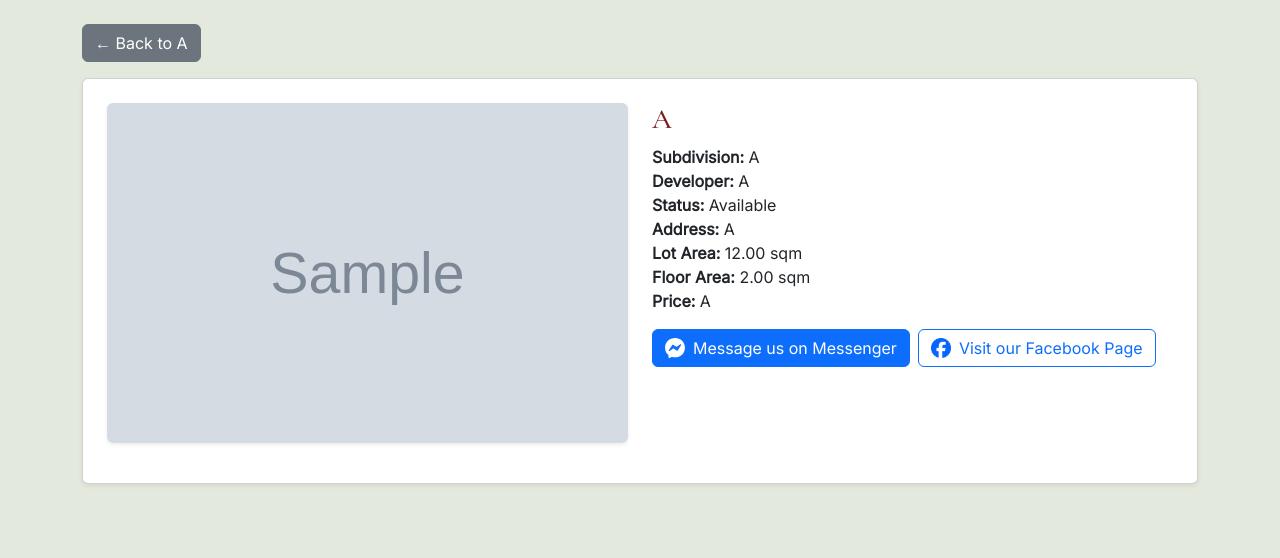
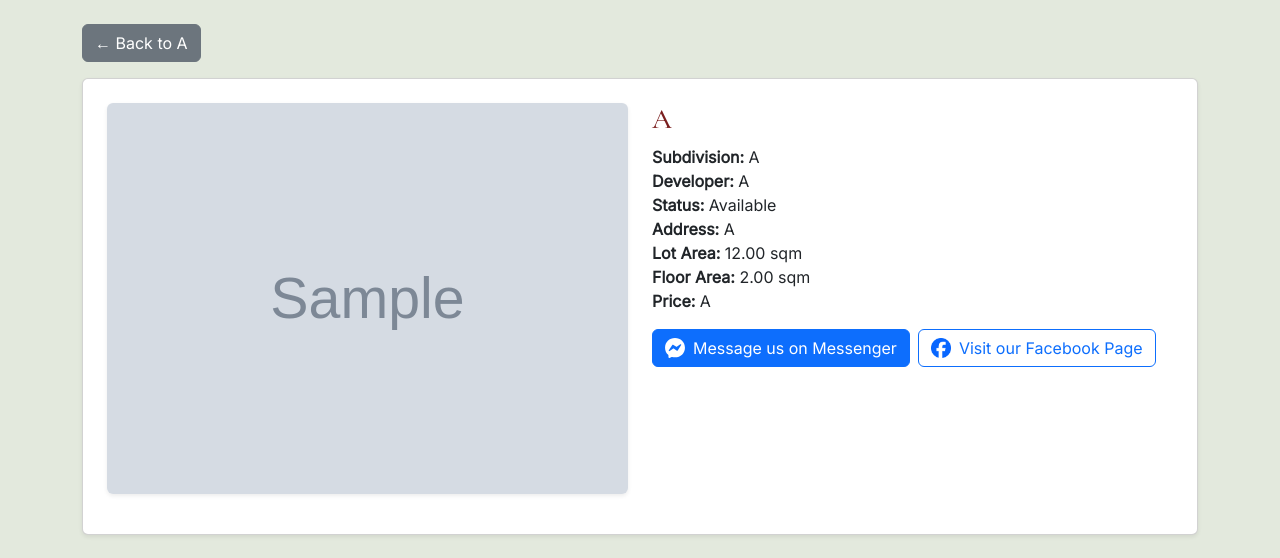
Before and after one commit to tmthyosio/annregarrealty, a Django app: page /properties/properties/1/ in a window 1280 px wide. Shown: the part 77-635 px from the top of the page. Run offline with Django 5.2, Linux system fonts and the light colour scheme; data comes from the database, SQL or seed files in the repository; tables that the repository leaves empty hold one stand-in row (values such as "Sample post"); grey boxes marked "Sample" are stand-in pictures; some libraries are stand-ins or nearby versions.

Commit message:
Mali ng naedit na line

```diff
--- a/properties/templates/properties/property_detail.html
+++ b/properties/templates/properties/property_detail.html
@@ -19,7 +19,7 @@
             <img src="{{ main.image.url }}"
                 alt="{{ property.title }}"
                 class="img-fluid rounded shadow-sm mb-3"
-                style="width: 100%; height: 340px; object-fit: cover;">
+                style="width: 100%; height: auto;">
           </a>
         {% endif %}
       {% endwith %}
@@ -31,7 +31,7 @@
             <a href="{{ image.image.url }}" class="glightbox" data-gallery="property-gallery">
               <img src="{{ image.image.url }}"
                   alt="Preview"
-                  style="width: 100px; height: auto; border-radius: 4px; cursor: pointer;"
+                  style="width: 100px; height: 70px; object-fit: cover; border-radius: 4px; cursor: pointer;"
                   class="shadow-sm">
             </a>
           {% endif %}
```
